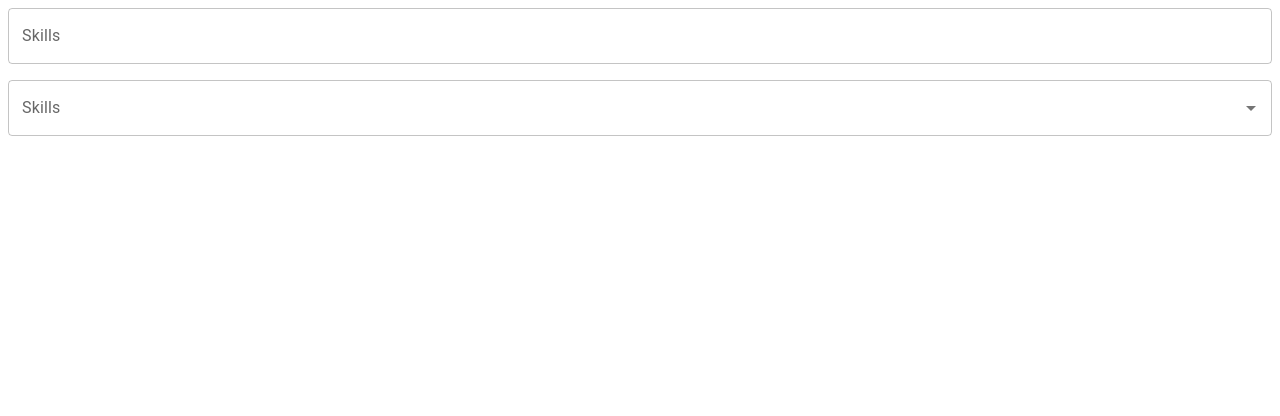
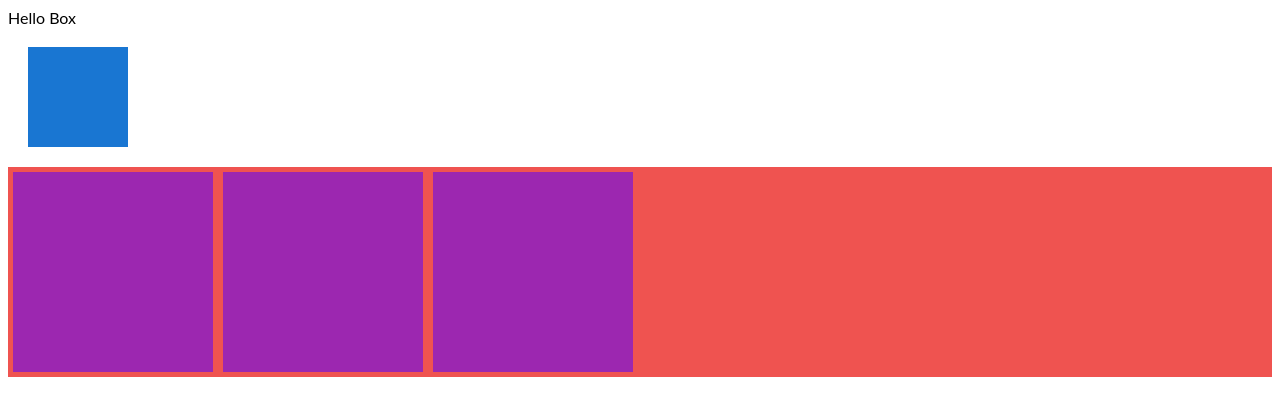
Before and after one commit to niambaust17/react-material-ui, a React (Create React App) app: page / in a window 1280 px wide. Shown: the top 416 px of the page. Built offline with nearby package versions, Linux system fonts and the light colour scheme.

Commit message:
1 file modified, 1 added

```diff
--- a/src/App.js
+++ b/src/App.js
@@ -6,6 +6,7 @@ import MaterialTextField from './components/MaterialTextField.js';
 import MaterialSelect from './components/MaterialSelect.js';
 import MaterialRating from './components/MaterialRating.js';
 import MaterialAutoComplete from './components/MaterialAutoComplete.js';
+import MaterialBox from './components/MaterialBox.js';
 
 export default function App() {
   return (
@@ -15,7 +16,8 @@ export default function App() {
       {/* <MaterialTextField /> */}
       {/* <MaterialSelect /> */}
       {/* <MaterialRating /> */}
-      <MaterialAutoComplete />
+      {/* <MaterialAutoComplete /> */}
+      <MaterialBox />
     </div>
   );
 }
--- /dev/null
+++ b/src/components/MaterialBox.js
@@ -0,0 +1,50 @@
+import React from 'react';
+import { Box } from '@mui/material';
+
+const MaterialBox = () => {
+  return (
+    <>
+      <Box component="span">Hello Box</Box>
+      <Box
+        sx={{
+          backgroundColor: 'primary.main',
+          height: '100px',
+          width: '100px',
+          color: 'white',
+          margin: '20px',
+          '&:hover': {
+            backgroundColor: 'primary.light',
+          },
+        }}
+      ></Box>
+      <Box display="flex" bgcolor="error.light">
+        <Box
+          sx={{
+            backgroundColor: 'secondary.main',
+            height: '200px',
+            width: '200px',
+            margin: '5px',
+          }}
+        ></Box>
+        <Box
+          sx={{
+            backgroundColor: 'secondary.main',
+            height: '200px',
+            width: '200px',
+            margin: '5px',
+          }}
+        ></Box>
+        <Box
+          sx={{
+            backgroundColor: 'secondary.main',
+            height: '200px',
+            width: '200px',
+            margin: '5px',
+          }}
+        ></Box>
+      </Box>
+    </>
+  );
+};
+
+export default MaterialBox;
```
